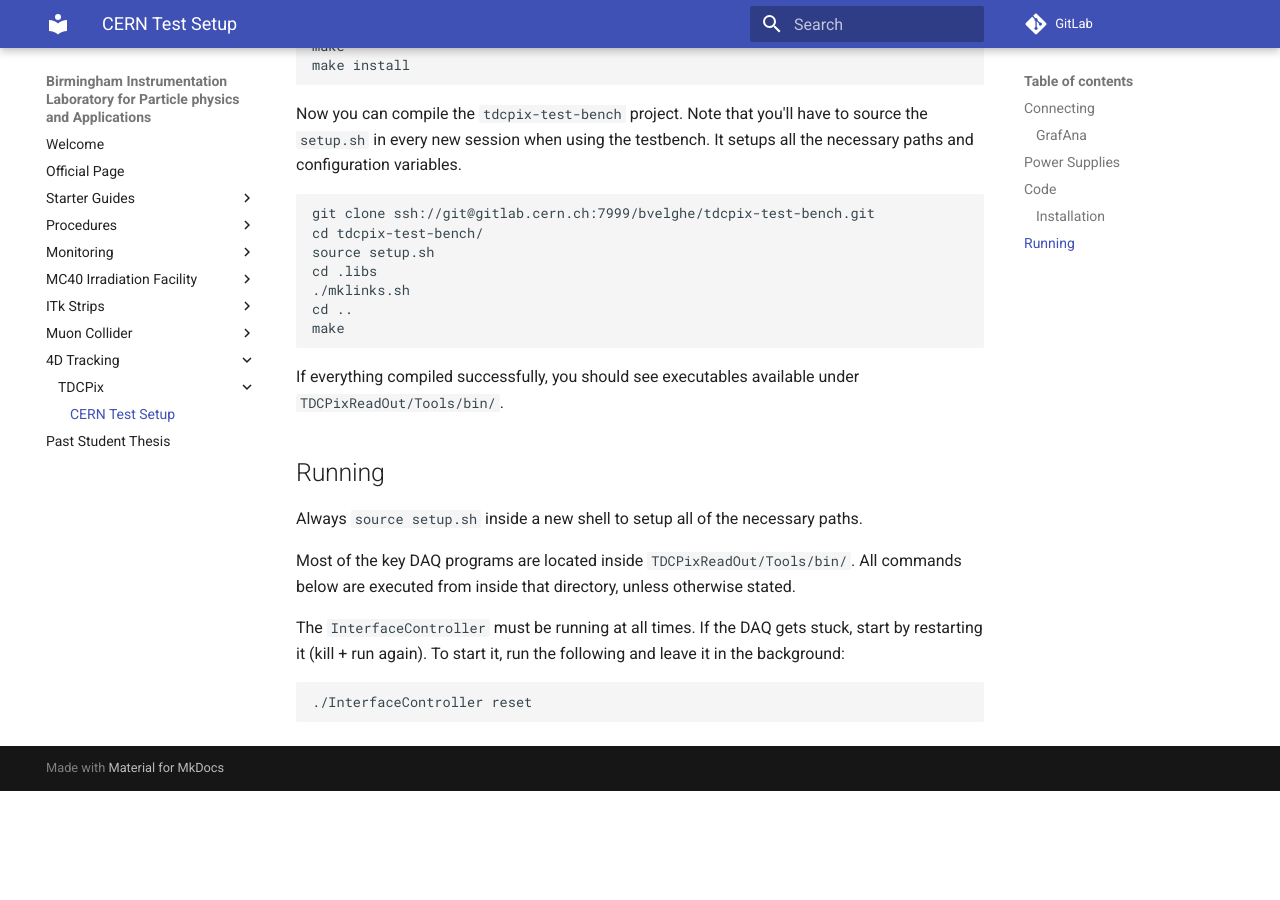
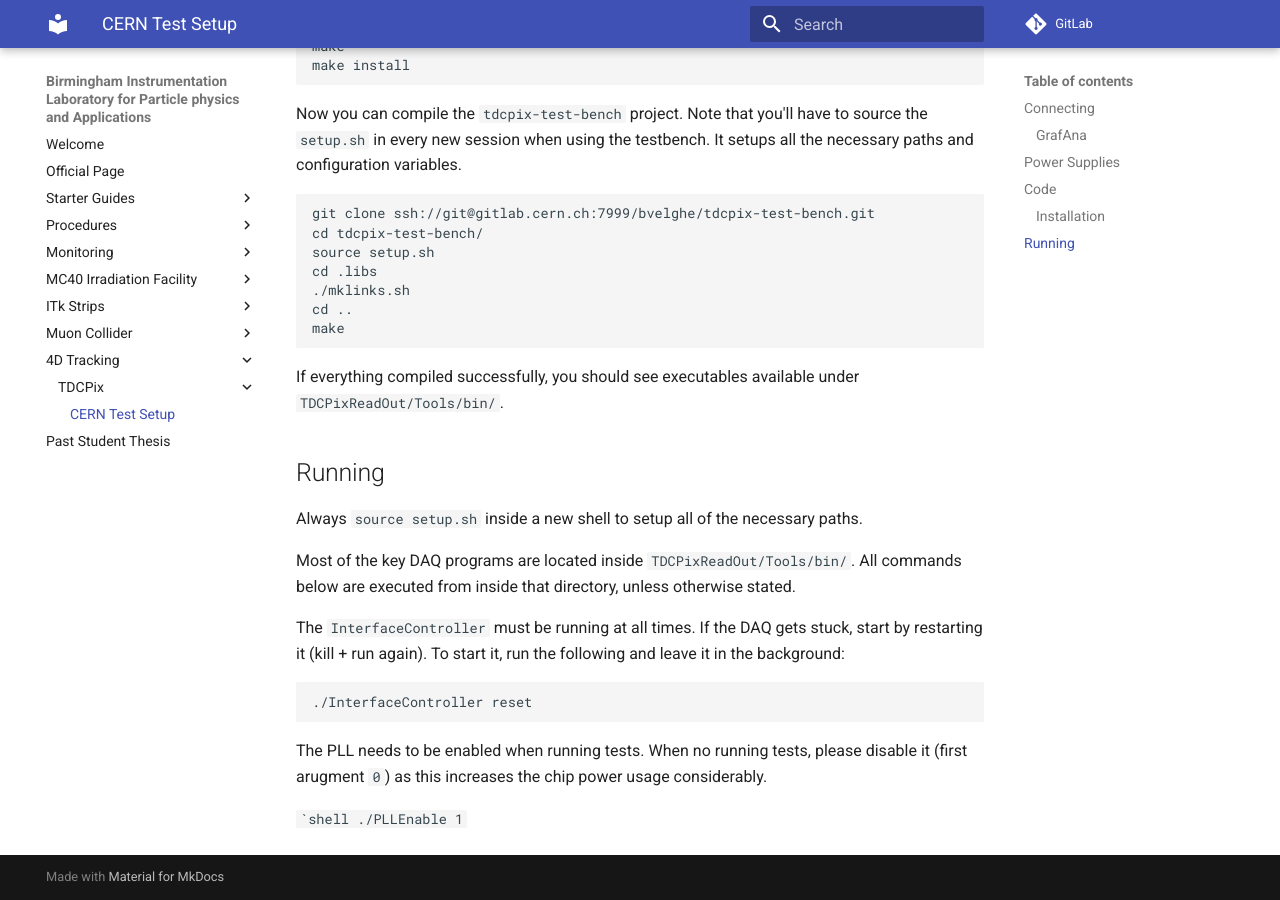
Before and after one commit to BILPAware/wiki, an MkDocs documentation site: the page built from docs/4dtracking/tdcpix/cernsetup.md, in a window 1280 px wide and 900 px high, scrolled down 1182 px. Built offline with MkDocs 1.6.1 and Material for MkDocs 9.7.7, drawn with Linux system fonts in a browser that asks for light colours; before the commit the page ends 1973 px from its top, so only the background shows below that.

Commit message:
Add PLLEnable information.

````diff
--- a/docs/4dtracking/tdcpix/cernsetup.md
+++ b/docs/4dtracking/tdcpix/cernsetup.md
@@ -65,3 +65,9 @@ The `InterfaceController` must be running at all times. If the DAQ gets stuck, s
 ```shell
 ./InterfaceController reset
 ```
+
+The PLL needs to be enabled when running tests. When no running tests, please disable it (first arugment `0`) as this increases the chip power usage considerably.
+
+```shell
+./PLLEnable 1
+``
````
